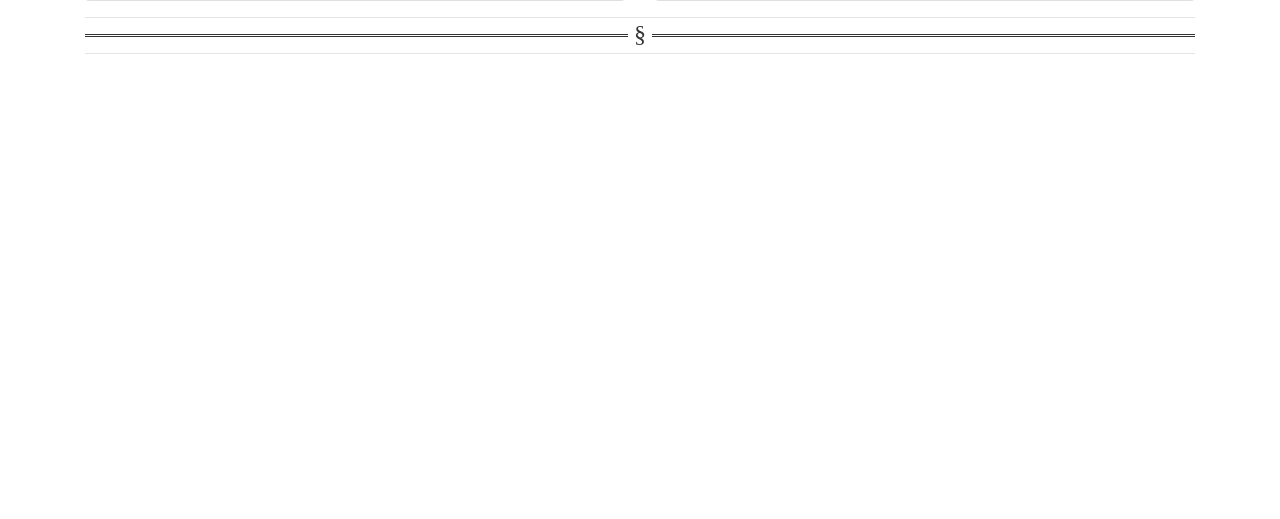
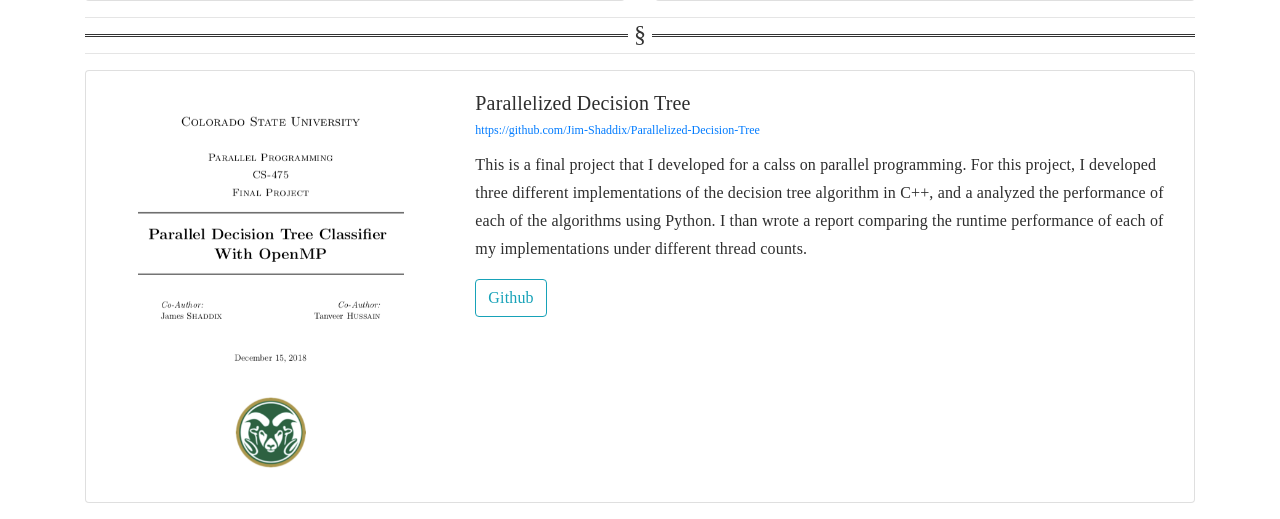
Before and after one commit to Jim-Shaddix/Personal-Website, a Flask app: page /projects in a window 1280 px wide. Shown: the part 2469-2988 px from the top of the page. Before the commit the page ends 2523 px from the top, so only its background shows below. Run offline with Flask 2, Linux system fonts and the light colour scheme; some libraries are stand-ins or nearby versions.

Commit message:
I forgot to add the these files in the last commit

```diff
--- a/development_config.py
+++ b/development_config.py
@@ -2,5 +2,4 @@ from config import Basic_Config
 
 class Config(Basic_Config):
 
-    DEBUG = True # this command doesn't seem to actually do anything ...
-                 # but it should turn the debugger on.
+    DEBUG = True # this variable turns the Flask Debugger on!
--- a/static/json/projects.json
+++ b/static/json/projects.json
@@ -60,6 +60,16 @@
     "Flask framework with Jinja2 templating for the backend. The program runs ",
     "on the AWS LightSail service using the nginx webserver and the gunicorn ",
     "application server."]
+  },
+  {
+    "title": "Parallelized Decision Tree",
+    "github": "https://github.com/Jim-Shaddix/Parallelized-Decision-Tree",
+    "image": "images/project-images/parallelized-decision-tree.png",
+    "description": ["This is a final project that I developed for a calss on",
+    "parallel programming. For this project, I developed three different",
+    "implementations of the decision tree algorithm in C++, and a analyzed the performance",
+    "of each of the algorithms using Python. I than wrote a report comparing the",
+    "runtime performance of each of my implementations under different thread counts."]
   }
 
 ]
--- a/templates/projects.html
+++ b/templates/projects.html
@@ -90,10 +90,27 @@
                                     </small>
                                 </h5>
                                 <p class="card-text"> {{ project.description }}</p>
-                                <p class="card-text">
-                                    <small class="text-muted">Last updated 3 mins ago</small>
-                                </p>
-                            </div>
+
+                                <div class="row">
+                                  <div class="col">
+                                    <a href={{ project.github }} target="_blanck">
+                                      <div class="btn btn-outline-info"> Github</div>
+                                    </a>
+                                  </div>
+                                  {% if project.live %}
+                                    <div class="col text-right">
+                                      <a href={{ project.live }} target="_blanck">
+                                        <div class="btn btn-outline-success"> View Live </div>
+                                      </a>
+                                    </div>
+                                  {% endif %}
+                                </div>
+                                    <!--
+                                    <p class="card-text">
+                                        <small class="text-muted">Last updated 3 mins ago</small>
+                                    </p>
+                                    -->
+                                </div>
                         </div>
                     </div>
                 </div>
```
